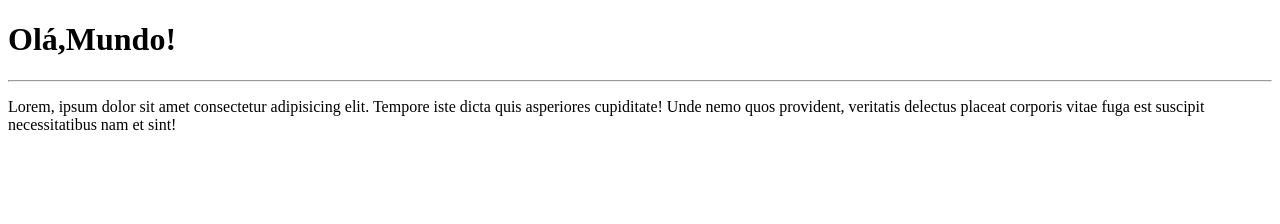
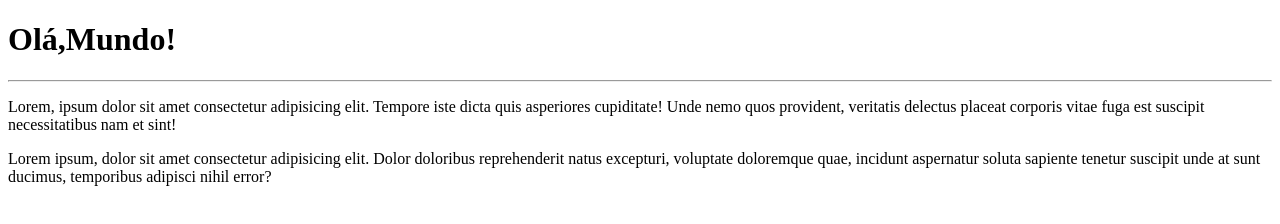
Before and after one commit to JoaovitorDev12/Ola-Mundo, a plain HTML site: page site exemplo/index.html in a window 1280 px wide. Drawn offline with Linux system fonts and the light colour scheme.

Commit message:
add um paragrafo

```diff
--- a/site exemplo/index.html
+++ b/site exemplo/index.html
@@ -9,5 +9,6 @@
     <h1>Olá,Mundo!</h1>
     <hr>
     <p>Lorem, ipsum dolor sit amet consectetur adipisicing elit. Tempore iste dicta quis asperiores cupiditate! Unde nemo quos provident, veritatis delectus placeat corporis vitae fuga est suscipit necessitatibus nam et sint!</p>
+    <p>Lorem ipsum, dolor sit amet consectetur adipisicing elit. Dolor doloribus reprehenderit natus excepturi, voluptate doloremque quae, incidunt aspernatur soluta sapiente tenetur suscipit unde at sunt ducimus, temporibus adipisci nihil error?</p>
 </body>
 </html>
```
